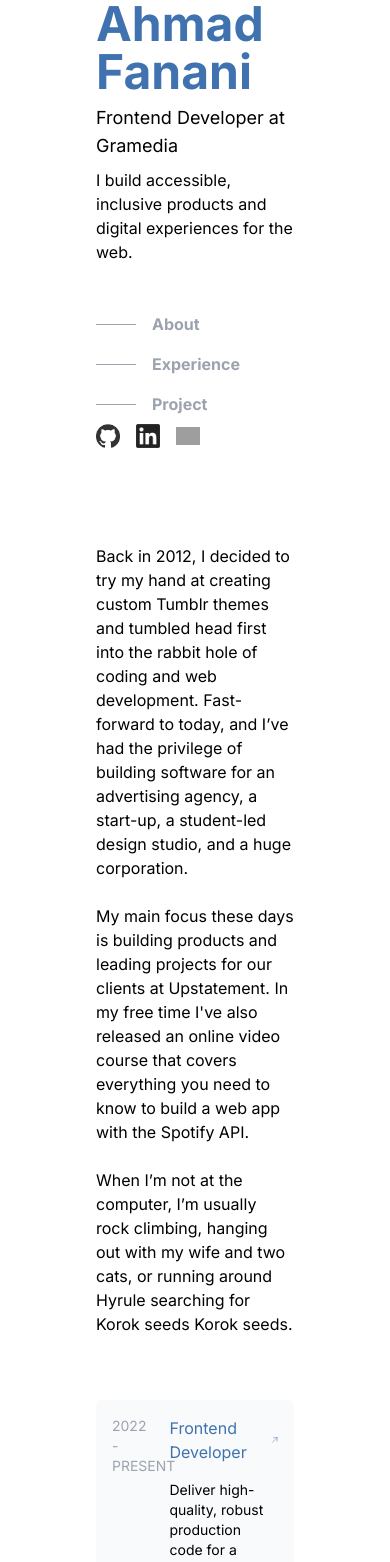
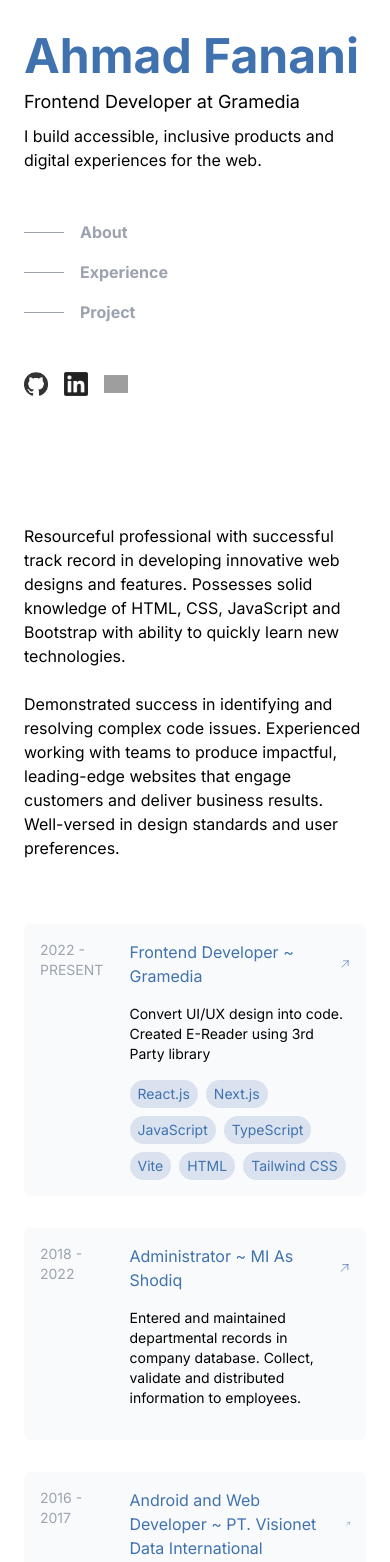
Before and after one commit to AlternatiF-App/my-profile-blog, a Next.js app: page / in a window 390 px wide. Shown: the top 1562 px of the page. Built offline with nearby package versions, Linux system fonts and the light colour scheme; grey boxes are pictures that could not be loaded.

Commit message:
Add url and fix mobile styling

```diff
--- a/components/Card/CardProject.tsx
+++ b/components/Card/CardProject.tsx
@@ -6,6 +6,7 @@
   name: string
   description: string
   tech?: String[]
+  url: string
 }
 
 const CardProject = (props: CardExperienceProps) => {
@@ -13,11 +14,12 @@
     image,
     name,
     description,
-    tech
+    tech,
+    url
   } = props
 
   return (
-    <div className='flex space-x-4 p-4 rounded-md bg-gray-50 hover:bg-gray-100 group cursor-pointer'>
+    <div onClick={() => window.open(url)} className='flex space-x-4 p-4 rounded-md bg-gray-50 hover:bg-gray-100 group cursor-pointer'>
       <div className='w-1/4 text-sm text-gray-400'>
         <img src={image} alt='Project Image' height={48} width={100} />
       </div>
--- a/components/Navbar/navbar.tsx
+++ b/components/Navbar/navbar.tsx
@@ -12,7 +12,7 @@
   const { handleScroll } = props
 
   return (
-    <header className='lg:sticky lg:top-0 lg:flex lg:max-h-screen lg:w-1/2 lg:flex-col lg:justify-between lg:py-24'>
+    <header className='lg:sticky lg:top-0 lg:flex lg:max-h-screen lg:w-1/2 lg:flex-col lg:justify-between py-8 lg:py-24'>
       <div className='space-y-2'>
         <h1 className='text-5xl font-bold text-primary'>Ahmad Fanani</h1>
         <span className='block text-lg'>Frontend Developer at Gramedia</span>
@@ -23,7 +23,7 @@
         <CardMenu handleScroll={handleScroll} title='experience' />
         <CardMenu handleScroll={handleScroll} title='project' />
       </div>
-      <div className='mt-auto flex space-x-4 items-center'>
+      <div className='mt-10 lg:mt-auto flex space-x-4 items-center'>
         <Image src={github} alt='Github'
           className='cursor-pointer'
           height={24} width={24}
--- a/pages/index.tsx
+++ b/pages/index.tsx
@@ -2,6 +2,7 @@
 import Navbar from '~/components/Navbar/navbar'
 import { ArrowRightIcon } from '@heroicons/react/24/outline'
 import CardProject from '~/components/Card/CardProject'
+import { saveAs } from 'file-saver'
 
 const Home = () => {
   // const [active, setActive] = useState('about')
@@ -11,42 +12,46 @@
     scroll?.scrollIntoView({ behavior: 'smooth' })
   }
 
+  const saveFile = () => {
+    saveAs(
+      '/assets/files/Ahmad_Fanani_Resume.pdf',
+      'Ahmad_Fanani_Resume.pdf'
+    )
+  }
+
   return (
-    <div className='font-inter mx-auto px-24 min-h-screen max-w-screen-xl'>
+    <div className='font-inter mx-auto px-6 lg:px-24 min-h-screen max-w-screen-xl'>
       <div className='lg:flex lg:justify-between lg:gap-4'>
         <Navbar handleScroll={handleScroll} />
         <main id='content' className='pt-24 lg:w-1/2 lg:py-24'>
           <section id='about' className='space-y-6 mb-16 scroll-mt-16 md:mb-24 lg:mb-36 lg:scroll-mt-24'>
             <span className='block'>
-              Back in 2012, I decided to try my hand at creating custom Tumblr themes and tumbled head first into the rabbit hole of coding and web development. Fast-forward to today, and I’ve had the privilege of building software for an advertising agency, a start-up, a student-led design studio, and a huge corporation.
+              Resourceful professional with successful track record in developing innovative web designs and features. Possesses solid knowledge of HTML, CSS, JavaScript and Bootstrap with ability to quickly learn new technologies.
             </span>
             <span className='block'>
-              My main focus these days is building products and leading projects for our clients at Upstatement. In my free time I've also released an online video course that covers everything you need to know to build a web app with the Spotify API.
-            </span>
-            <span className='block'>
-              When I’m not at the computer, I’m usually rock climbing, hanging out with my wife and two cats, or running around Hyrule searching for Korok seeds Korok seeds.
+              Demonstrated success in identifying and resolving complex code issues. Experienced working with teams to produce impactful, leading-edge websites that engage customers and deliver business results. Well-versed in design standards and user preferences.
             </span>
           </section>
           <section id='experience' className='space-y-8 mb-16 scroll-mt-16 md:mb-24 lg:mb-36 lg:scroll-mt-24'>
             <CardExperience
               time='2022 - PRESENT'
-              position='Frontend Developer'
-              description='Deliver high-quality, robust production code for a diverse array of projects for clients including Harvard Business School, Everytown for Gun Safety, Pratt Institute, Koala Health, Vanderbilt University, The 19th News, and more. Provide leadership within engineering department through close collaboration, knowledge shares, and mentorship.'
+              position='Frontend Developer ~ Gramedia'
+              description='Convert UI/UX design into code. Created E-Reader using 3rd Party library'
               skill={['React.js', 'Next.js', 'JavaScript', 'TypeScript', 'Vite', 'HTML', 'Tailwind CSS']}
             />
             <CardExperience
               time='2018 - 2022'
-              position='Administrator'
+              position='Administrator ~ MI As Shodiq'
               description='Entered and maintained departmental records in company database. Collect, validate and distributed information to employees.'
               // skill={['React.js', 'Next.js', 'JavaScript', 'TypeScript', 'Vite', 'HTML', 'Tailwind CSS']}
             />
             <CardExperience
               time='2016 - 2017'
-              position='Android and Web Developer'
-              description='Deliver high-quality, robust production code for a diverse array of projects for clients including Harvard Business School, Everytown for Gun Safety, Pratt Institute, Koala Health, Vanderbilt University, The 19th News, and more. Provide leadership within engineering department through close collaboration, knowledge shares, and mentorship.'
+              position='Android and Web Developer ~ PT. Visionet Data International'
+              description='Build mobile application for Lippo Mall. Created Landing Page for mobile application description'
               skill={['CodeIgniter', 'HTML', 'CSS', 'JavaScript', 'Outsystem', 'Android Dev']}
             />
-            <button className='flex items-center group text-primary my-4'>
+            <button onClick={() => saveFile()} className='flex items-center group text-primary my-4'>
               View Full Resume
               <ArrowRightIcon className='h-4 w-4 ml-2 group-hover:translate-x-2 transition-all duration-300 ease-in-out' fill='none' stroke='currentColor' />
             </button>
@@ -55,19 +60,28 @@
             <CardProject
               image='https://ebooks.gramedia.com/static/media/logo.77f42139bd18efda83c743822793cd97.svg'
               name='Gramedia Digital'
+              url='https://ebooks.gramedia.com/'
               description='Website e-commerce that sell digital book'
               tech={['React.js', 'JavaScript', 'TypeScript', 'HTML', 'Tailwind CSS']}
             />
             <CardProject
               image='https://webreader.new.eperpus.com/assets/img-logo-c577b492.png'
               name='Webreader E-Perpus'
+              url='https://webreader.new.eperpus.com/'
               description='Digital platform for read digital book'
               tech={['React.js', 'Vite', 'Redux', 'JavaScript', 'TypeScript', 'HTML', 'Tailwind CSS']}
             />
-            <button className='flex items-center group text-primary my-4'>
+            <CardProject
+              image='https://cmaps.cdsasiaelectronics.co.id/images/logo%20C-MAPS%20new_for%20dark%20mode.png'
+              name='CMAPS'
+              url='https://cmaps.cdsasiaelectronics.co.id/login/'
+              description='ERP Program for PT. CDS Asia Electronics'
+              tech={['React.js', 'Next.js', 'JavaScript', 'TypeScript', 'HTML', 'Tailwind CSS']}
+            />
+            {/* <button className='flex items-center group text-primary my-4'>
               View Full Project Archive
               <ArrowRightIcon className='h-4 w-4 ml-2 group-hover:translate-x-2 transition-all duration-300 ease-in-out' fill='none' stroke='currentColor' />
-            </button>
+            </button> */}
           </section>
         </main>
       </div>
```
Also changed, not shown: 1 other file (tests, documents, lock files or other folders).
